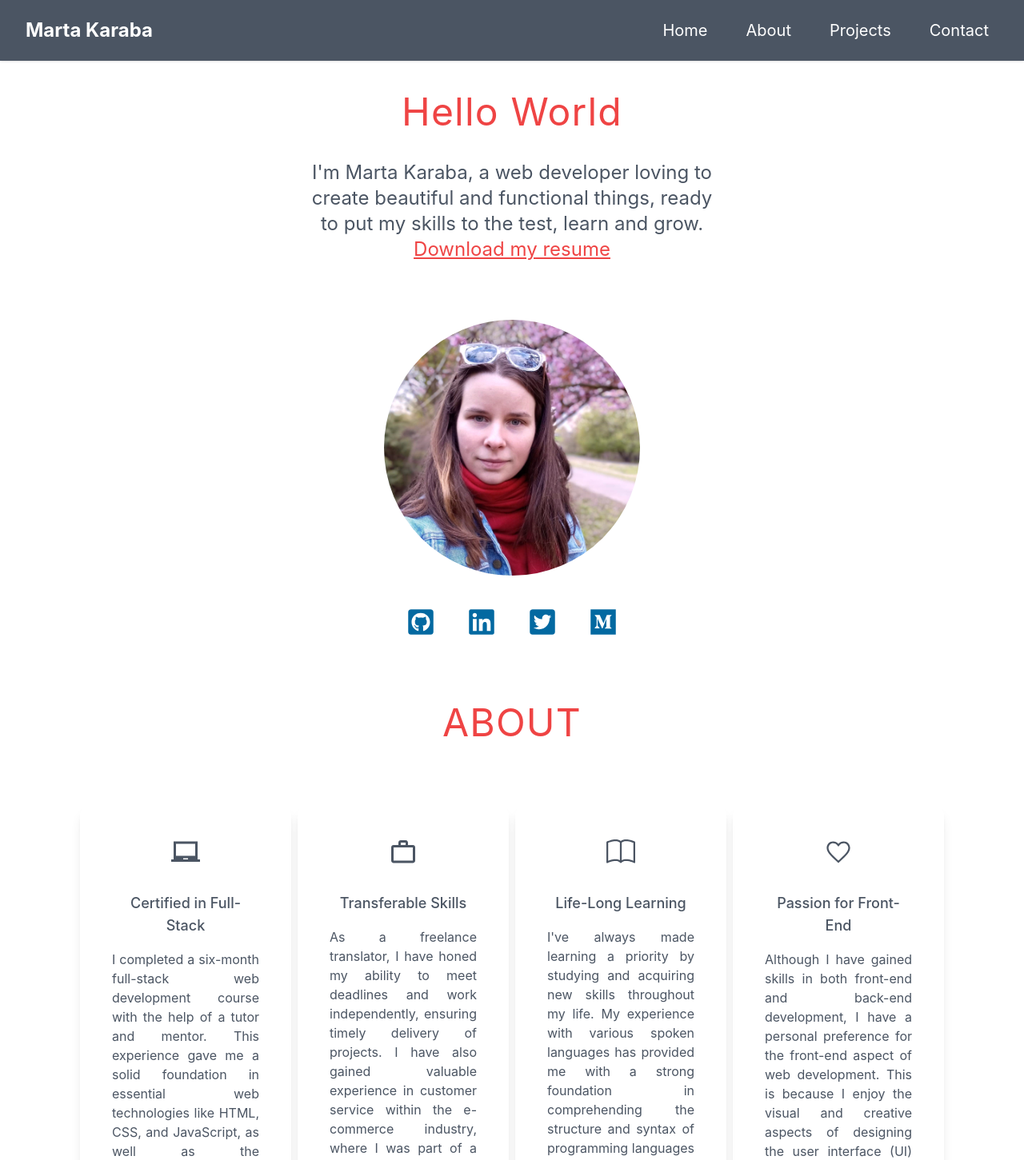
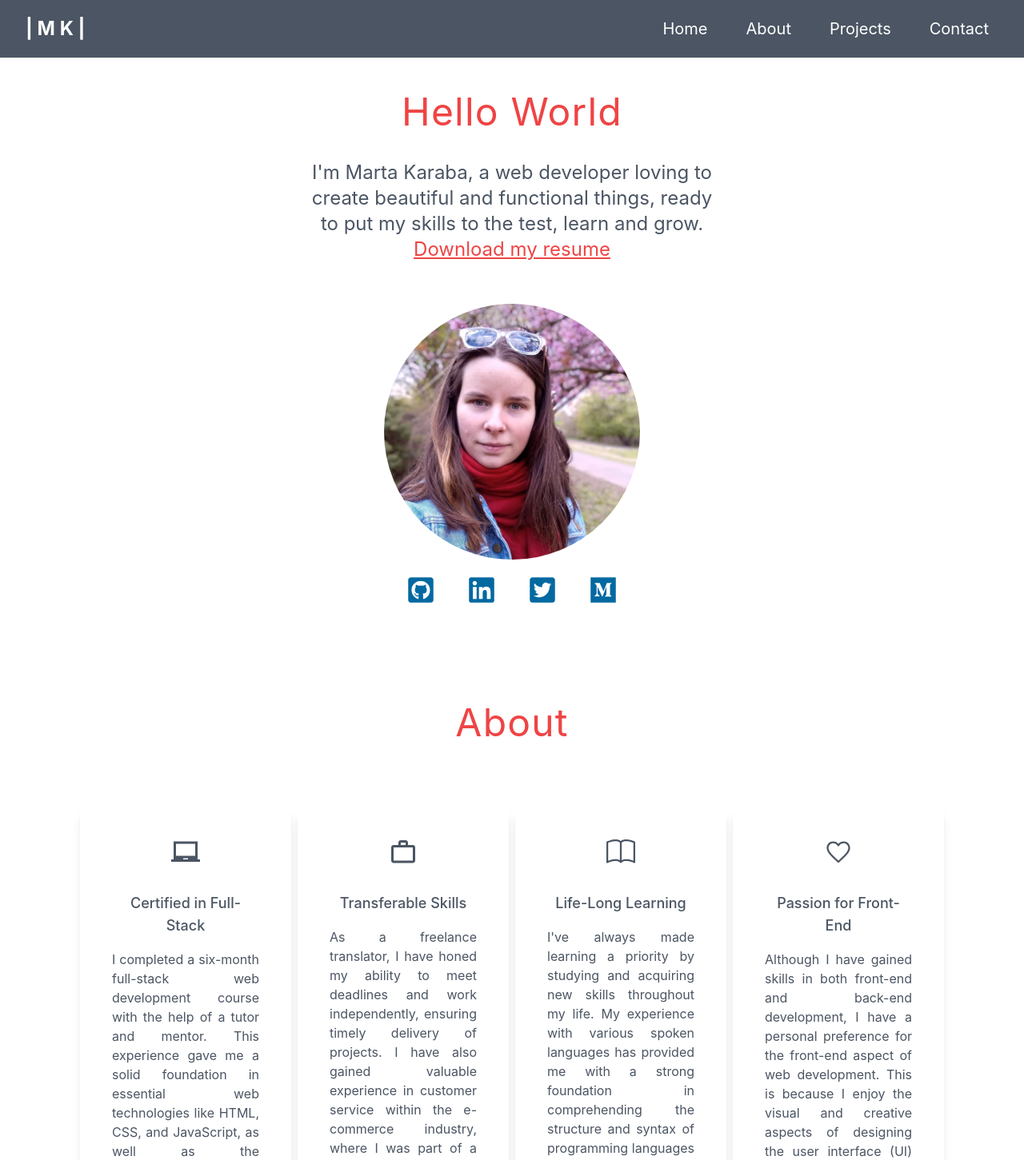
Before and after one commit to martalexaa/my-portfolio, a Next.js app: page / in a window 1280 px wide. Shown: the top 1451 px of the page at 80% size. Built offline with nearby package versions, Linux system fonts and the light colour scheme.

Commit message:
Improved navbar

```diff
--- a/pages/index.js
+++ b/pages/index.js
@@ -35,10 +35,10 @@ export default function Home() {
       <Navbar />
       <main className="mx-2 md:mx-5 lg:mx-30">
 
-        <section className="min-h-screen text-center  w-full h-full" id="home">
+        <section className="min-h-screen text-center w-full h-full " id="home">
           <div className="text-center p-10">
-            <h2 className="text-4xl md:mt-10 pb-6 md:py-9 lg:py-30 md:text-5xl text-red-500 tracking-wide">Hello World</h2>
-            <h3 className="text-xl md:text-2xl pb-8 text-gray-600 lg:px-80">I'm Marta Karaba, a web developer
+            <h2 className="text-4xl mt-10 pb-6 md:py-9 lg:py-30 md:text-5xl text-red-500 tracking-wide">Hello World</h2>
+            <h3 className="text-xl md:text-2xl pb-3 text-gray-600 lg:px-80">I'm Marta Karaba, a web developer
               loving to create beautiful and functional things,
               ready to put my skills to the test, learn and grow. <br />
               <a href="/files/Marta_Karaba_WebDev_CV.pdf" alt="Click here to download my CV in pdf format" target="_blank"
@@ -49,7 +49,7 @@ export default function Home() {
               alt="a photo of me"
               className="w-60 h-60 mx-auto rounded-full relative overflow-hidden md:w-64 md:h-64 lg:w-80 lg:h-80" />
           </div>
-          <div className="text-4xl flex justify-center gap-10 pt-10 text-sky-700">
+          <div className="text-4xl flex justify-center gap-10 pt-5 text-sky-700">
             <a href="https://github.com/martalexaa"
               target="blank"
               className="hover:animate-pulse"><FaGithubSquare /></a>
@@ -67,8 +67,8 @@ export default function Home() {
 
         <section id="about" className="">
           <div className="md:px-20 lg:px-72">
-            <h3 className="text-4xl md:text-5xl pt-5 pb-5 md:pt-20 md:pb-10 text-center text-red-500 tracking-wide">
-              ABOUT</h3>
+            <h3 className="text-4xl md:text-5xl pb-5 pt-20 md:pb-10 text-center text-red-500 tracking-wide">
+              About</h3>
             <div className="text-gray-600 hidden">
               <p className="text-lg py-2 leading-8 text-justify">
                 I'm a curious and open-minded Polish-Hungarian person living in Berlin. I have diverse interests, ranging from languages, poetry, photography, art, natural sciences, politics, and tech.
@@ -179,7 +179,7 @@ export default function Home() {
 
         <section id="work" className="">
           <div className="text-center">
-            <h3 className="text-4xl md:text-5xl pt-5 pb-5 md:pt-20 md:pb-20 text-center text-red-500 tracking-wide">PROJECTS</h3>
+            <h3 className="text-4xl md:text-5xl pt-20 pb-5 md:pt-20 md:pb-20 text-center text-red-500 tracking-wide">Projects</h3>
           </div>
           <div className="flex flex-col gap-2 py-2 lg:flex-row lg:flex-wrap text-white lg:px-20 pb-10 ">
 
@@ -296,7 +296,7 @@ export default function Home() {
         </section>
 
         <section id="contact">
-          <h3 className="text-4xl md:text-5xl pt-5 text-center text-red-500 tracking-wide">CONTACT</h3>
+          <h3 className="text-4xl md:text-5xl pt-5 text-center text-red-500 tracking-wide">Contact</h3>
           <div className="p-30 text-center my-10 h-96">
             <h3 className="text-xl md:text-2xl p-5  text-gray-600">Are you interested in working with me? Let's get in touch.</h3>
             <ul className="pt-20 pb-10 md:text-xl text-gray-600">
--- a/pages/navbar.js
+++ b/pages/navbar.js
@@ -10,12 +10,12 @@ const Navbar = () => {
     const [navbar, setNavbar] = useState(false);
 
     return (
-        <nav className="w-full bg-gray-600 shadow md:fixed md:top-0 md:z-10">
+        <nav className="w-full bg-gray-600 shadow top-0 z-10 fixed">
             <div className="justify-between mx-auto lg:max-w-7xl md:items-center md:flex md:px-8">
                 <div>
                     <div className="flex items-center justify-between py-3 md:py-5 md:block">
                         <Link to="home">
-                            <h2 className="text-2xl text-white font-bold cursor-pointer">Marta Karaba</h2>
+                            <h2 className="text-2xl text-white font-bold cursor-pointer">| M K |</h2>
                         </Link>
                         <div className="md:hidden">
                             <button
@@ -57,32 +57,32 @@ const Navbar = () => {
                 </div>
                 <div>
                     <div
-                        className={`flex-1 justify-self-center pb-3 mt-8 md:block md:pb-0 md:mt-0 ${navbar ? 'block' : 'hidden'
+                        className={`flex-1 justify-self-center md:block md:pb-0 md:mt-0 ${navbar ? 'block' : 'hidden'
                             }`}
                     >
-                        <div className="items-center justify-center md:flex md:space-x-6 md:space-y-0">
-                            <div className="text-white cursor-pointer text-lg md:text-xl hover:bg-black mx-100 my-3 p-3 rounded">
+                        <div className="items-center justify-center md:flex md:space-x-6 md:space-y-0 divide-y md:divide-y-0">
+                            <div className="text-white cursor-pointer text-lg md:text-xl p-3 hover:text-gray-200">
                                 <Link to="home" smooth={true} duration={500} >
                                     <div classname="mx-100 my-2">
                                         Home
                                     </div>
                                 </Link>
                             </div>
-                            <div className="text-white cursor-pointer text-lg md:text-xl hover:bg-black mx-100 my-3 p-3 rounded">
-                                <Link to="about" smooth={true} duration={500}>
+                            <div className="text-white cursor-pointer text-lg md:text-xl p-3 hover:text-gray-200">
+                                <Link to="about" smooth={true} duration={500} >
                                     <div classname="mx-100 my-2">
                                         About
                                     </div>
                                 </Link>
                             </div>
-                            <div className="text-white cursor-pointer text-lg md:text-xl hover:bg-black mx-100 my-3 p-3 rounded">
-                                <Link to="work" smooth={true} duration={500}>
+                            <div className="text-white cursor-pointer text-lg md:text-xl p-3 hover:text-gray-200">
+                                <Link to="work" smooth={true} duration={500} >
                                     <div classname="mx-100 my-2">
                                         Projects
                                     </div>
                                 </Link>
                             </div>
-                            <div className="text-white cursor-pointer text-lg md:text-xl hover:bg-black mx-100 my-3 p-3 rounded">
+                            <div className="text-white cursor-pointer text-lg md:text-xl p-3 hover:text-gray-200">
                                 <Link to="contact" smooth={true} duration={500}>
                                     <div classname="mx-100 my-2">
                                         Contact
```
